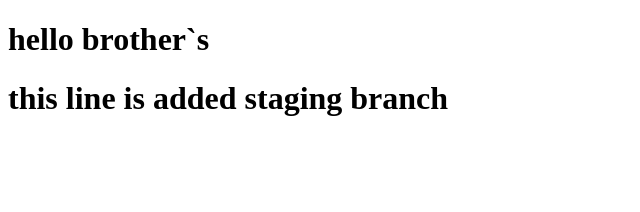
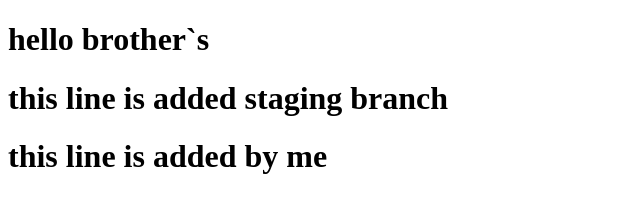
Before and after one commit to Gisan999/demo, a plain HTML site: page index.html in a window 1280 px wide. Shown: the whole page, without its empty margins (0-640 px from the left). Drawn offline with Linux system fonts and the light colour scheme.

Commit message:
this line added by me

```diff
--- a/index.html
+++ b/index.html
@@ -10,6 +10,7 @@
 
         <h1>hello brother`s</h1>
         <h1>this line is added staging branch</h1>
+        <h1>this line is added by me</h1>
 
     </div>
 </body>
```
